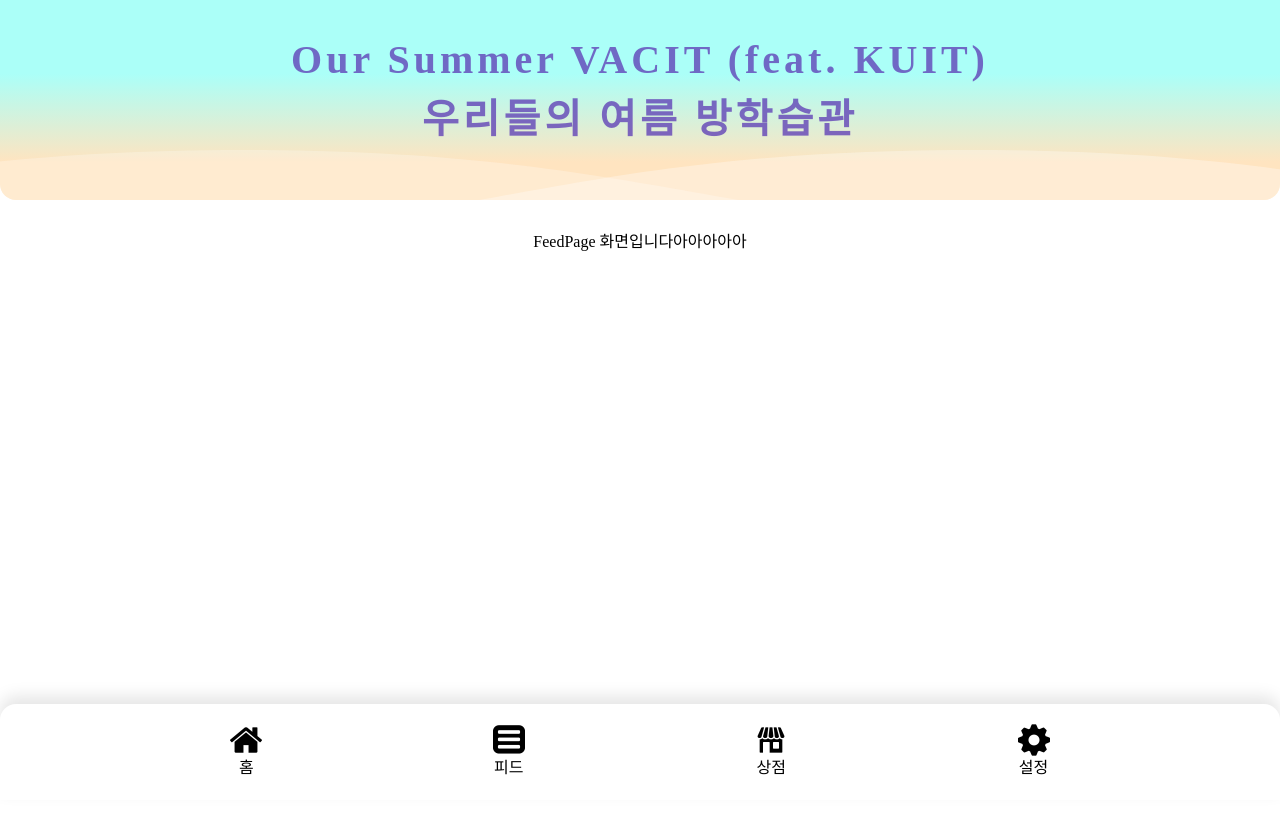
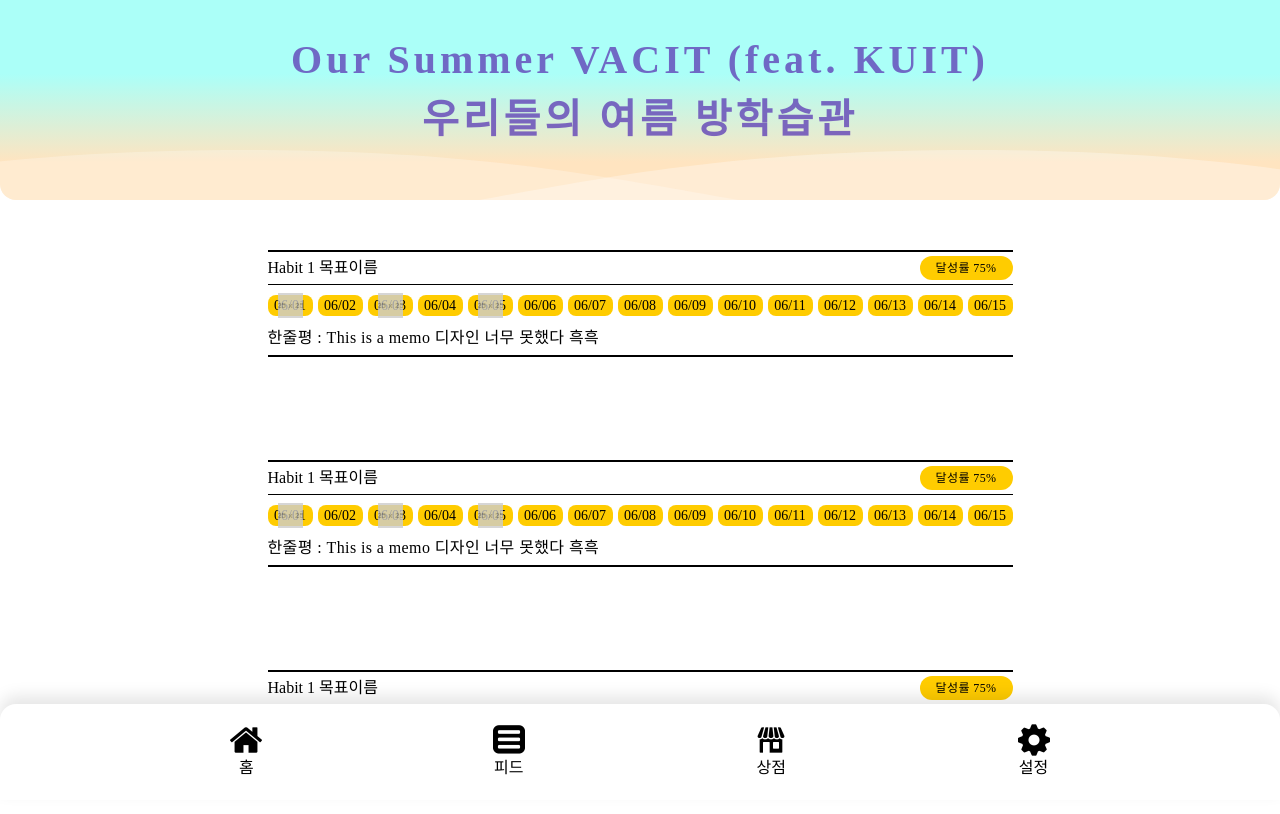
Before and after one commit to Konkuk-KUIT/KUIT3_Hackathon_Team5-Web, a React (Vite) app: page /KUIT3_Hackathon_Team5-Web/feed in a window 1280 px wide. Shown: the top 814 px of the page. Built offline with nearby package versions, Linux system fonts and the light colour scheme; a web font is replaced by a local one.

Commit message:
FeedPage

```diff
--- a/src/App.tsx
+++ b/src/App.tsx
@@ -35,7 +35,7 @@ const Layout = () => (
 function App() {
 	const routes = [
 		{
-			execPath: "/",
+			path: "/",
 			element: (
 				<>
 					<Layout />
@@ -53,6 +53,7 @@ function App() {
 				{ path: "/option/management/profile", element: <ProfileEditPage /> },
 				{ path: "/option/notice", element: <NoticePage /> },
 				{ path: "/login", element: <LoginPage /> },
+				{ path: "/*", element: <HomePage /> },
 			],
 		},
 	];
--- a/src/pages/FeedPage/FeedPage.tsx
+++ b/src/pages/FeedPage/FeedPage.tsx
@@ -1,3 +1,104 @@
+import * as HPS from "@/pages/HomePage";
+import { Habit } from "@/components/habit";
+import { format, eachDayOfInterval, parseISO } from "date-fns";
+
+interface HabitComponentProps {
+	habitData: Habit;
+}
+
+function generateDateRange(startDate: string, endDate: string) {
+	const start = parseISO(startDate);
+	const end = parseISO(endDate);
+	return eachDayOfInterval({ start, end });
+}
+
+function FeedComponent({ habitData }: HabitComponentProps) {
+	const dateRange = generateDateRange(habitData.start_date, habitData.end_date);
+	const checksSet = new Set(habitData.checks.map((check: string) => format(parseISO(check), "MM/dd")));
+
+	return (
+		<HPS.HomeContainer>
+			<HPS.HabitContnents>
+				<HPS.HabitTitleDiv>
+					<div>{habitData.name}</div>
+					<HPS.HabitSuccessRate style={{ backgroundColor: `${habitData.background_color}` }}>달성률 {habitData.progress * 100}%</HPS.HabitSuccessRate>
+				</HPS.HabitTitleDiv>
+				<HPS.HabitDateReviewDiv>
+					<HPS.HabitDateDiv>
+						{habitData &&
+							dateRange.map((date) => {
+								const formattedDate = format(date, "MM/dd");
+								const isChecked = checksSet.has(formattedDate);
+
+								return (
+									<HPS.DateDiv key={formattedDate} style={{ backgroundColor: `${habitData.background_color}` }}>
+										{formattedDate}
+										{isChecked && <HPS.StickerImg src={habitData.sticker_img} alt="Sticker" />}
+									</HPS.DateDiv>
+								);
+							})}
+					</HPS.HabitDateDiv>
+					<HPS.HabitReview>한줄평 : {habitData.memo}</HPS.HabitReview>
+				</HPS.HabitDateReviewDiv>
+			</HPS.HabitContnents>
+		</HPS.HomeContainer>
+	);
+}
+
 export default function FeedPage() {
-	return <h1>FeedPage 화면입니다아아아아아</h1>;
+	const sampleRes = {
+		code: "string",
+		message: "string",
+		data: [
+			{
+				id: 1,
+				likes: 10,
+				name: "Habit 1 목표이름",
+				progress: 0.75,
+				sticker_img: "https://via.placeholder.com/25",
+				background_color: "#ffcc00",
+				start_date: "2023-06-01",
+				end_date: "2023-06-15",
+				checks: ["2023-06-01", "2023-06-03", "2023-06-05"],
+				memo: "This is a memo 디자인 너무 못했다 흑흑",
+			},
+			{
+				id: 2,
+				likes: 10,
+				name: "Habit 1 목표이름",
+				progress: 0.75,
+				sticker_img: "https://via.placeholder.com/25",
+				background_color: "#ffcc00",
+				start_date: "2023-06-01",
+				end_date: "2023-06-15",
+				checks: ["2023-06-01", "2023-06-03", "2023-06-05"],
+				memo: "This is a memo 디자인 너무 못했다 흑흑",
+			},
+			{
+				id: 3,
+				likes: 10,
+				name: "Habit 1 목표이름",
+				progress: 0.75,
+				sticker_img: "https://via.placeholder.com/25",
+				background_color: "#ffcc00",
+				start_date: "2023-06-01",
+				end_date: "2023-06-15",
+				checks: ["2023-06-01", "2023-06-03", "2023-06-05"],
+				memo: "This is a memo 디자인 너무 못했다 흑흑",
+			},
+		],
+	};
+
+	const { data } = sampleRes;
+	return (
+		<HPS.HomeContainer>
+			{data ? (
+				data.map((habit: Habit) => {
+					return <FeedComponent key={habit.id} habitData={habit} />;
+				})
+			) : (
+				<div>피드가 없어요오오오....</div>
+			)}
+		</HPS.HomeContainer>
+	);
 }
--- a/src/pages/HomePage.tsx
+++ b/src/pages/HomePage.tsx
@@ -3,6 +3,7 @@ import { Button } from "@/styles/Button";
 import styled from "styled-components";
 import { format, eachDayOfInterval, parseISO } from "date-fns";
 import { Link, useNavigate } from "react-router-dom";
+import { useEffect, useState } from "react";
 
 export const HomeContainer = styled.div`
 	display: flex;
@@ -163,51 +164,37 @@ function HabitComponent({ habitData }: HabitComponentProps) {
 	);
 }
 
+const fetchUserHabits = async (userId: int) => {
+	const response = await fetch(`${import.meta.env.VITE_API_BACK_URL}/users/${userId}/habbits/`, {
+		method: "GET",
+		headers: {
+			"Content-Type": "application/json",
+		},
+	});
+
+	const data = await response.json();
+	//console.log("User habits:", data);
+	return data;
+};
+
 export default function HomePage() {
-	const sampleRes: ResponseData = {
-		code: "string",
-		message: "string",
-		data: [
-			{
-				id: 1,
-				likes: 10,
-				name: "Habit 1 목표이름",
-				progress: 0.75,
-				sticker_img: "https://via.placeholder.com/25",
-				background_color: "#ffcc00",
-				start_date: "2023-06-01",
-				end_date: "2023-06-15",
-				checks: ["2023-06-01", "2023-06-03", "2023-06-05"],
-				memo: "This is a memo 디자인 너무 못했다 흑흑",
-			},
-			{
-				id: 2,
-				likes: 10,
-				name: "Habit 1 목표이름",
-				progress: 0.75,
-				sticker_img: "https://via.placeholder.com/25",
-				background_color: "#ffcc00",
-				start_date: "2023-06-01",
-				end_date: "2023-06-15",
-				checks: ["2023-06-01", "2023-06-03", "2023-06-05"],
-				memo: "This is a memo 디자인 너무 못했다 흑흑",
-			},
-			{
-				id: 3,
-				likes: 10,
-				name: "Habit 1 목표이름",
-				progress: 0.75,
-				sticker_img: "https://via.placeholder.com/25",
-				background_color: "#ffcc00",
-				start_date: "2023-06-01",
-				end_date: "2023-06-15",
-				checks: ["2023-06-01", "2023-06-03", "2023-06-05"],
-				memo: "This is a memo 디자인 너무 못했다 흑흑",
-			},
-		],
-	};
+	const [habits, setHabits] = useState<Habit[]>([]); // Initialize state for habits
 
-	const { data } = sampleRes;
+	useEffect(() => {
+		const fetchData = async () => {
+			try {
+				const res = await fetchUserHabits(1); // Assuming "1" is the user ID
+				const { data } = res;
+				//console.log(data);
+				setHabits(data.habits); // Update state with fetched data
+			} catch (error) {
+				console.error("Error fetching habits:", error);
+				// Handle errors as needed
+			}
+		};
+
+		fetchData(); // Call the async function to fetch data when the component mounts
+	}, []); // Empty dependency array means this effect runs only once after the initial render
 
 	return (
 		<HomeContainer>
@@ -222,8 +209,8 @@ export default function HomePage() {
 					<div>새 목표 만들기</div>
 				</Button>
 			</Link>
-			{data ? (
-				data.map((habit) => {
+			{habits ? (
+				habits.map((habit: Habit) => {
 					return <HabitComponent key={habit.id} habitData={habit} />;
 				})
 			) : (
```
